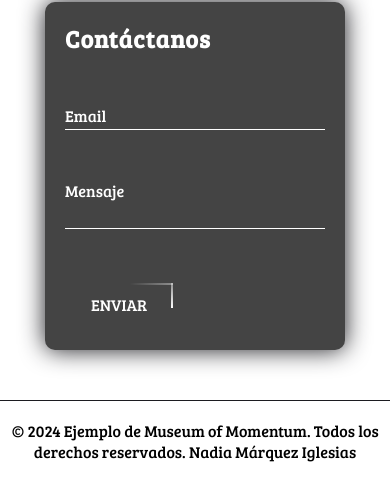
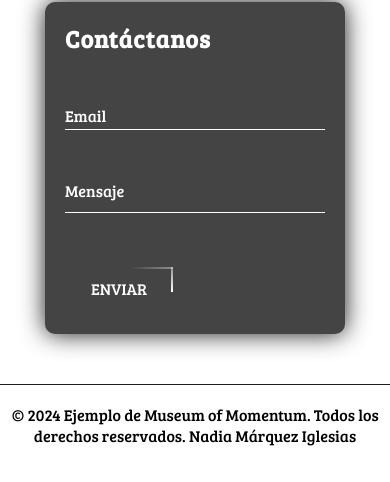
Before and after one commit to nami531/Pagina-web-MoM, a website: page html/index.html in a window 390 px wide. Shown: the part 2781-3263 px from the top of the page. Drawn offline with Linux system fonts and the light colour scheme; files whose address does not match are found by name.

Commit message:
Version definitiva 2.0

```diff
--- a/html/css/styles.css
+++ b/html/css/styles.css
@@ -485,7 +485,6 @@ section {
 
   /* Clip-path para crear una forma en pico en la parte inferior */
   clip-path: polygon(0% 0%, 100% 0%, 100% 70%, 50% 100%, 0% 70%);
-
   /* Bordes redondeados en la parte superior de la etiqueta */
   border-radius: 3px 3px 15px 15px;
 }
@@ -867,13 +866,11 @@ section {
   color: var(--text-color-dark);
   padding: 5px 10px;
   border-radius: 5px;
-  visibility: hidden;
   opacity: 0;
   transition: visibility 0s, opacity 0.2s;
 }
 
 .progress-point:hover .tooltip {
-  visibility: visible;
   opacity: 1;
 }
 
@@ -952,10 +949,10 @@ section {
 
 @media (max-width:400px) {
   .login-box, #mapa {
-    width: 90vw; /* Ocupa el 90% del ancho de la pantalla en móviles */
-    min-width: 200px; /* Remueve el valor mínimo de ancho para que se ajuste mejor */
-    max-width: 300px; /* Evita restricciones de ancho en móviles */
-    padding: 20px; /* Reduce el padding para mejorar el diseño en móviles */
+    width: 90vw;
+    min-width: 200px;
+    max-width: 300px;
+    padding: 20px;
   }
 
 }
@@ -979,6 +976,10 @@ section {
   resize: none;
   line-height: 1.5;
   box-sizing: border-box;
+}
+
+.login-box .user-box textarea{
+  line-height: 1;
 }
 
 .login-box .user-box label {
--- a/html/index.html
+++ b/html/index.html
@@ -229,7 +229,7 @@
         <div class="progress-bar">
           <div class="progress"></div>
           <div class="progress-point" onmouseover="showTooltip(event)" onmouseout="hideTooltip(event)">
-            <span class="tooltip">0%</span> <!-- Tooltip que mostrará el porcentaje -->
+            <span class="tooltip">0%</span>
           </div> <!-- Punto que muestra el progreso -->
         </div>
       </div>
--- a/html/js/app.js
+++ b/html/js/app.js
@@ -4,9 +4,6 @@ window.onload = function () {
     document.querySelector(".loaderDiv").style.display = "none";
   }, 1000);
 };
-
-
-
 
 document.addEventListener('DOMContentLoaded', () => {
   const checkbox = document.getElementById('checkbox');
```
